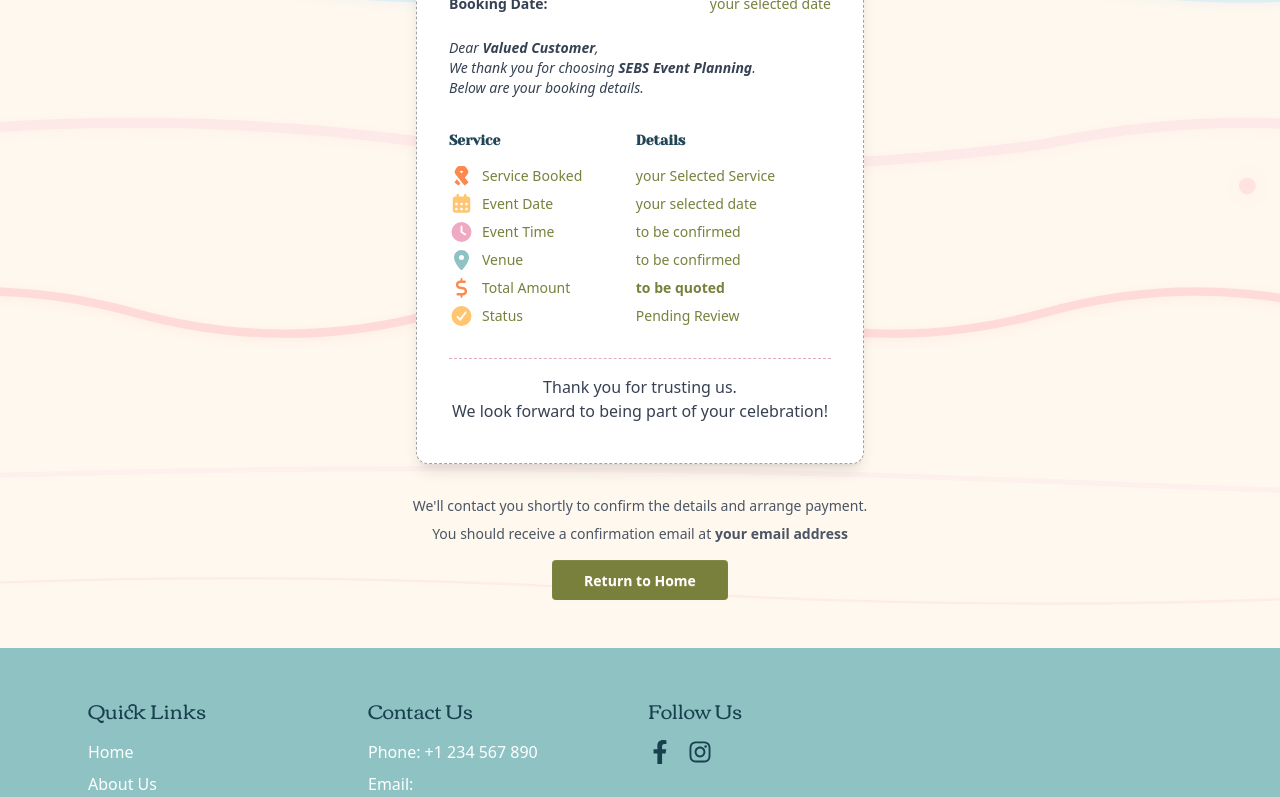
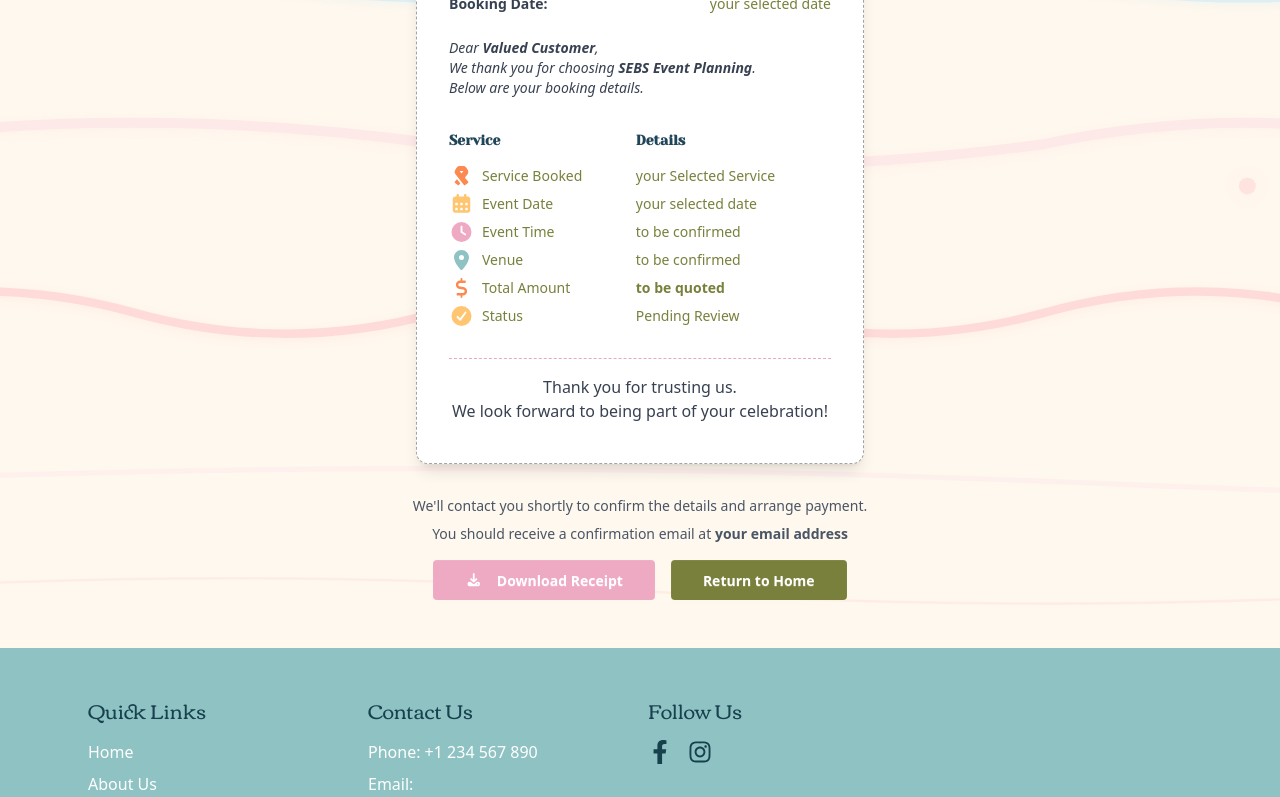
Before and after one commit to Jomar77/SEBS-Website, a React (Vite) app in the folder sebs-website/: page /booking/success in a window 1280 px wide. Shown: the part 419-1216 px from the top of the page. Built offline with nearby package versions, Linux system fonts and the light colour scheme; no server answers.

Commit message:
feat: Add html2canvas for receipt download functionality and enhance booking service details

```diff
--- a/sebs-website/package.json
+++ b/sebs-website/package.json
@@ -20,6 +20,7 @@
     "@tailwindcss/vite": "^4.1.11",
     "@vercel/analytics": "^1.5.0",
     "gsap": "^3.13.0",
+    "html2canvas": "^1.4.1",
     "lucide-react": "^0.525.0",
     "react": "^19.0.0",
     "react-dom": "^19.0.0",
--- a/sebs-website/src/Components/Booking/BookingRequest/ServiceStep.jsx
+++ b/sebs-website/src/Components/Booking/BookingRequest/ServiceStep.jsx
@@ -3,10 +3,9 @@ import { useBooking } from "../../../Context/BookingContext";
 import BookServiceSection from "../ServiceSectionBooking/BookServiceSection";
 
 const services = [
-  { id: 1, price: "$300", title: "Psalm $ Platter", desc: "Per hour", highlight: false },
-  { id: 2, price: "$450", title: "The Arkives", desc: "Lorem Ipsum", highlight: false },
-  { id: 3, price: "$500", title: "Package A", desc: "Lorem Ipsum", highlight: true },
-  { id: 4, price: "$600", title: "Package B", desc: "Lorem Ipsum", highlight: false },
+  { id: 1, price: "$300", title: "Psalm & Platter", desc: "Per Event", highlight: false },
+  { id: 2, price: "$450", title: "The Arkives", desc: "Per Event", highlight: false },
+  { id: 4, price: "$350", title: "Matcha Cart", desc: "Per Event", highlight: true },
 ];
 
 export default function ServiceStep() {
--- a/sebs-website/src/Components/Booking/BookingSuccess.jsx
+++ b/sebs-website/src/Components/Booking/BookingSuccess.jsx
@@ -1,4 +1,4 @@
-import React from "react";
+import React, { useState, useRef } from "react";
 import { Link } from "react-router-dom";
 import { useBooking } from "../../Context/BookingContext";
 import WavePattern from "../Common/WavePattern";
@@ -10,11 +10,79 @@ import {
   faClock,
   faLocationDot,
   faDollarSign,
-  faCheckCircle
+  faCheckCircle,
+  faCopy,
+  faCheck,
+  faDownload
 } from '@fortawesome/free-solid-svg-icons';
+import html2canvas from 'html2canvas';
 
 export default function BookingSuccess() {
   const { booking } = useBooking();
+  const [copied, setCopied] = useState(false);
+  const [downloading, setDownloading] = useState(false);
+  const receiptRef = useRef(null);
+
+  const handleCopyBookingNumber = async () => {
+    if (booking.bookingReference) {
+      try {
+        await navigator.clipboard.writeText(booking.bookingReference);
+        setCopied(true);
+        setTimeout(() => setCopied(false), 2000); // Reset after 2 seconds
+      } catch (err) {
+        console.error('Failed to copy booking number:', err);
+        // Fallback for older browsers
+        const textArea = document.createElement('textarea');
+        textArea.value = booking.bookingReference;
+        document.body.appendChild(textArea);
+        textArea.select();
+        document.execCommand('copy');
+        document.body.removeChild(textArea);
+        setCopied(true);
+        setTimeout(() => setCopied(false), 2000);
+      }
+    }
+  };
+
+  const handleDownloadReceipt = async () => {
+    if (!receiptRef.current) return;
+
+    setDownloading(true);
+    try {
+      const canvas = await html2canvas(receiptRef.current, {
+        backgroundColor: '#ffffff',
+        scale: 2,
+        useCORS: true,
+        allowTaint: true,
+        ignoreElements: (element) => {
+          // Skip elements that might cause color parsing issues
+          return element.classList?.contains('animate-bounce') || false;
+        },
+        onclone: (clonedDoc) => {
+          // Force all DaisyUI classes to use explicit colors
+          const clonedElement = clonedDoc.querySelector('[data-theme]');
+          if (clonedElement) {
+            clonedElement.removeAttribute('data-theme');
+          }
+        }
+      });
+
+      // Create download link
+      const link = document.createElement('a');
+      link.download = `SEBS-Booking-Receipt-${booking.bookingReference || new Date().toISOString().slice(0, 10)}.png`;
+      link.href = canvas.toDataURL();
+
+      // Trigger download
+      document.body.appendChild(link);
+      link.click();
+      document.body.removeChild(link);
+    } catch (error) {
+      console.error('Failed to download receipt:', error);
+      alert('Sorry, there was an issue downloading your receipt. Please try again.');
+    } finally {
+      setDownloading(false);
+    }
+  };
 
   return (
     <div className="relative min-h-screen flex items-center justify-center bg-base-100 overflow-hidden">
@@ -27,7 +95,7 @@ export default function BookingSuccess() {
       <div className="relative z-10 flex flex-col items-center w-full min-h-screen py-12">
 
         {/* Receipt Card */}
-        <div className="bg-white w-full max-w-md rounded-xl shadow-lg border border-dashed border-[#a8a29e] px-8 py-10 flex flex-col gap-6">
+        <div ref={receiptRef} className="bg-white w-full max-w-md rounded-xl shadow-lg border border-dashed border-[#a8a29e] px-8 py-10 flex flex-col gap-6">
           {/* Header */}
           <div className="text-center mb-2">
             <h2 className="font-yeseva text-2xl text-[#204558] tracking-wide mb-1">Booking Receipt</h2>
@@ -37,19 +105,19 @@ export default function BookingSuccess() {
           {/* Business Details */}
           <div className="grid grid-cols-1 gap-2 text-sm">
             <div className="flex justify-between">
-              <span className="font-semibold text-gray-700">Business name:</span>
+              <span className="font-semibold" style={{ color: '#374151' }}>Business name:</span>
               <span className="text-[#79803c]">SEBS Event Planning</span>
             </div>
             <div className="flex justify-between">
-              <span className="font-semibold text-gray-700">Email:</span>
+              <span className="font-semibold" style={{ color: '#374151' }}>Email:</span>
               <span className="text-[#79803c]">{booking.form?.email || "your email"}</span>
             </div>
             <div className="flex justify-between">
-              <span className="font-semibold text-gray-700">Phone Number:</span>
+              <span className="font-semibold" style={{ color: '#374151' }}>Phone Number:</span>
               <span className="text-[#79803c]">{booking.form?.contact || "your phone"}</span>
             </div>
             <div className="flex justify-between">
-              <span className="font-semibold text-gray-700">Booking Date:</span>
+              <span className="font-semibold" style={{ color: '#374151' }}>Booking Date:</span>
               <span className="text-[#79803c]">
                 {booking.date ? booking.date.toLocaleDateString('en-US') : "your selected date"}
               </span>
@@ -59,15 +127,31 @@ export default function BookingSuccess() {
           {/* Booking Reference */}
           {booking.bookingReference && (
             <div className="flex justify-between items-center py-2 border-y border-dashed border-[#e5aac3]">
-              <span className="font-semibold text-gray-700">Booking Number:</span>
-              <span className="font-mono text-[#79803c] font-bold text-2xl tracking-widest">
-                {booking.bookingReference}
-              </span>
+              <span className="font-semibold" style={{ color: '#374151' }}>Booking Number:</span>
+              <div className="flex items-center gap-3">
+                <span className="font-mono text-[#79803c] font-bold text-2xl tracking-widest">
+                  {booking.bookingReference}
+                </span>
+                <button
+                  onClick={handleCopyBookingNumber}
+                  className={`p-2 rounded-md transition-all duration-200`}
+                  style={{
+                    backgroundColor: copied ? '#dcfce7' : '#efaac3',
+                    color: copied ? '#16a34a' : '#ffffff'
+                  }}
+                  title={copied ? 'Copied!' : 'Copy booking number'}
+                >
+                  <FontAwesomeIcon
+                    icon={copied ? faCheck : faCopy}
+                    className="text-sm"
+                  />
+                </button>
+              </div>
             </div>
           )}
 
           {/* Personalized Message */}
-          <div className="text-sm text-gray-700 italic">
+          <div className="text-sm italic" style={{ color: '#374151' }}>
             Dear <span className="font-semibold">{booking.form?.name || "Valued Customer"}</span>,<br />
             We thank you for choosing <span className="font-semibold">SEBS Event Planning</span>.<br />
             Below are your booking details.
@@ -141,7 +225,7 @@ export default function BookingSuccess() {
           </div>
 
           {/* Footer */}
-          <div className="text-center text-gray-700 font-medium pt-4 border-t border-dashed border-[#e5aac3]">
+          <div className="text-center font-medium pt-4 border-t border-dashed border-[#e5aac3]" style={{ color: '#374151' }}>
             Thank you for trusting us.<br />We look forward to being part of your celebration!
           </div>
         </div>
@@ -152,9 +236,26 @@ export default function BookingSuccess() {
           <p>You should receive a confirmation email at <span className="font-semibold">{booking.form?.email || "your email address"}</span></p>
         </div>
         <div className="flex flex-col sm:flex-row gap-4 justify-center mt-4">
+          <button
+            onClick={handleDownloadReceipt}
+            disabled={downloading}
+            className="btn border-none px-8"
+            style={{
+              backgroundColor: downloading ? '#9ca3af' : '#efaac3',
+              color: '#ffffff',
+              cursor: downloading ? 'not-allowed' : 'pointer'
+            }}
+          >
+            <FontAwesomeIcon
+              icon={faDownload}
+              className={`mr-2 ${downloading ? 'animate-bounce' : ''}`}
+            />
+            {downloading ? 'Downloading...' : 'Download Receipt'}
+          </button>
           <Link
             to="/"
-            className="btn bg-[#79803c] text-white hover:bg-[#79803c]/80 border-none px-8"
+            className="btn border-none px-8"
+            style={{ backgroundColor: '#79803c', color: '#ffffff' }}
           >
             Return to Home
           </Link>
```
Also changed, not shown: 1 other file (tests, documents, lock files or other folders).
